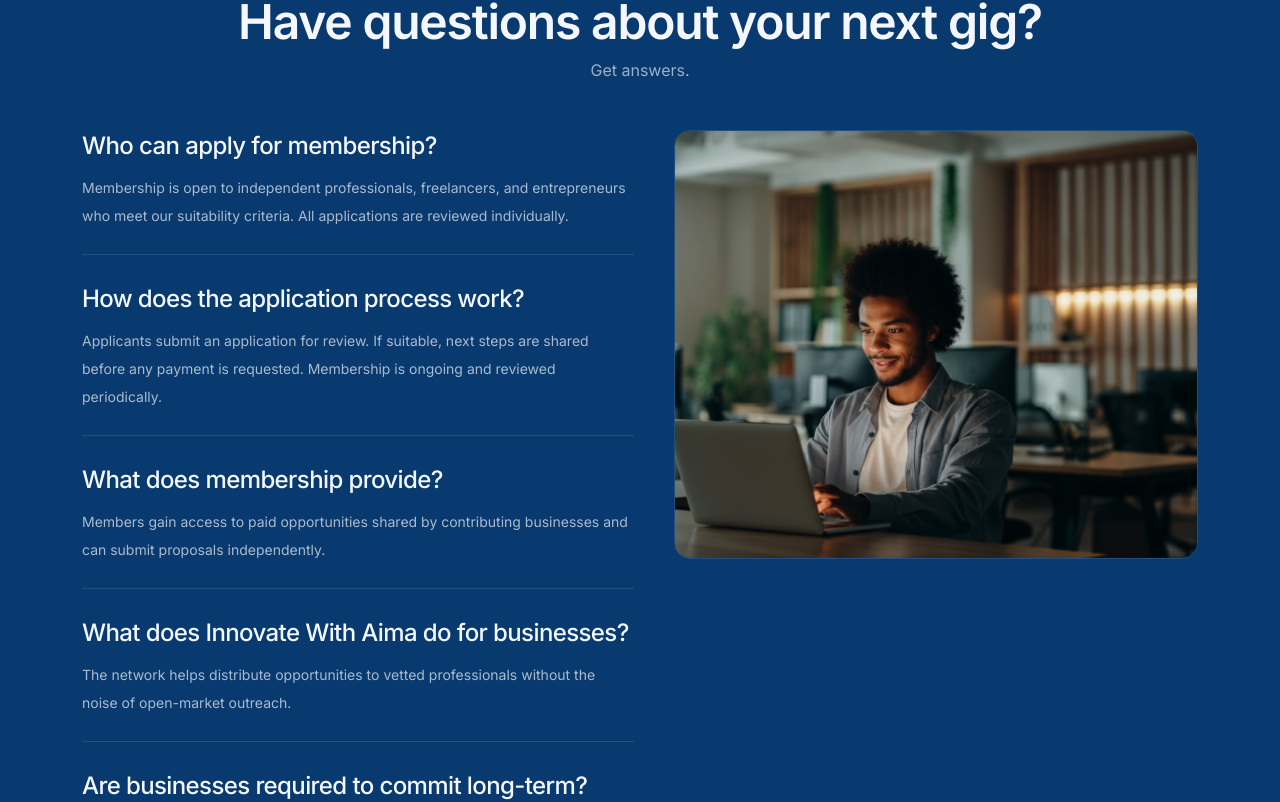
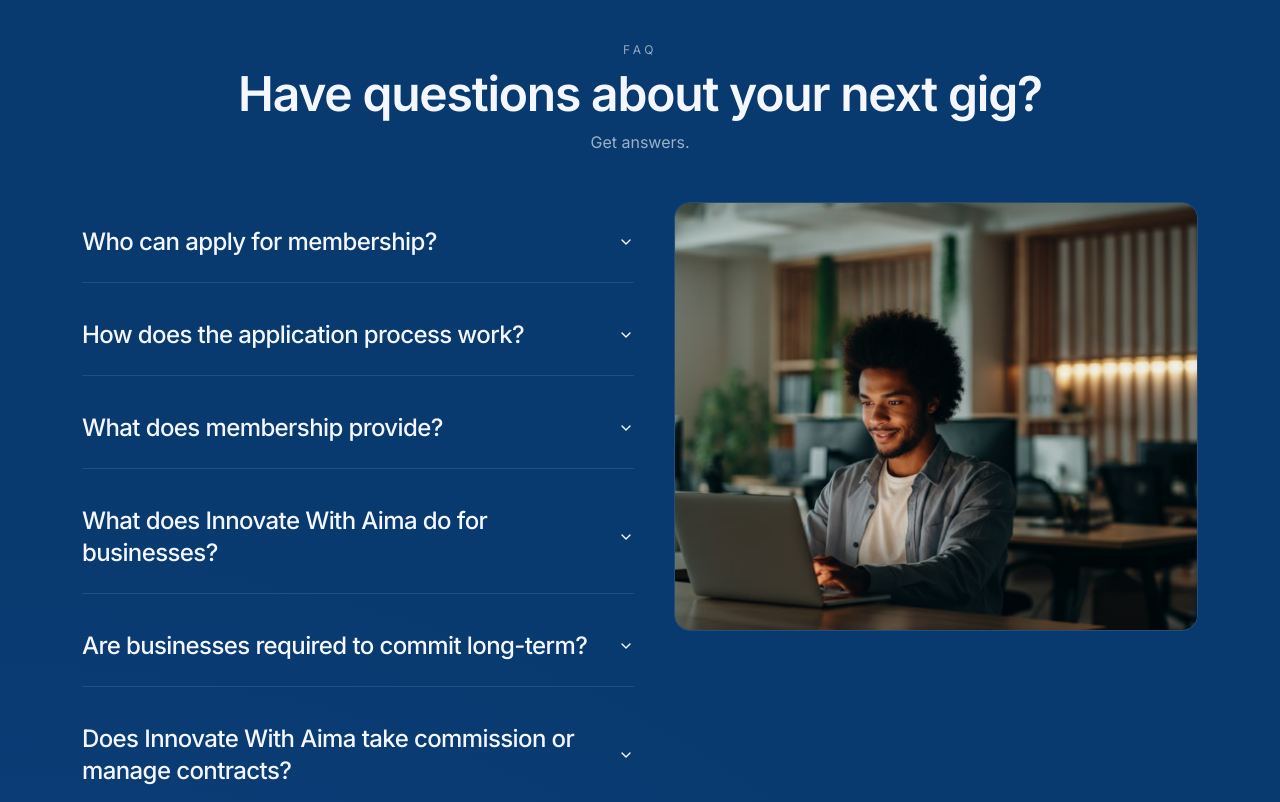
Before and after one commit to 1nn4a/iwa, a React (Vite) app: page / in a window 1280 px wide. Shown: the part 3479-4281 px from the top of the page. Built offline with nearby package versions, Linux system fonts and the light colour scheme.

Commit message:
hero txt a/b 3

```diff
--- a/src/pages/HomePage.tsx
+++ b/src/pages/HomePage.tsx
@@ -1,4 +1,6 @@
 import { motion } from 'framer-motion';
+import { useState } from 'react';
+
 import { Link } from 'react-router-dom';
 import hero from '../assets/iwa.png'
 import cardsBg from '../assets/iwa@.20250410.png'
@@ -98,6 +100,8 @@ const faqs = [
 ];
 
 export default function HomePage() {
+    const [openFaq, setOpenFaq] = useState<number | null>(null);
+
   return (
     <>
       <Helmet>
@@ -109,7 +113,7 @@ export default function HomePage() {
       </Helmet>
 
       <main>
-        <section className="mx-auto max-w-[1180px] px-4 md:px-8 pt-10 md:pt-14">
+<section className="mx-auto max-w-[1180px] px-4 md:px-8 pt-28 md:pt-32">
       <motion.div
             variants={fadeUp}
             initial="hidden"
@@ -428,14 +432,32 @@ We enable specialist businesses and independent professionals to connect, share
           </div>
 
           <div className="mt-12 grid gap-10 grid-cols-1 md:grid-cols-[1fr_0.95fr] md:items-start">
-            <div className="space-y-7">
-              {faqs.map(([q, a]) => (
-                <div key={q} className="border-b border-white/10 pb-6">
-                  <h3 className="text-2xl font-medium tracking-tight">{q}</h3>
-                  <p className="mt-3 max-w-2xl text-sm leading-7 text-white/65">{a}</p>
-                </div>
-              ))}
-            </div>
+           <div className="space-y-3">
+  {faqs.map(([q, a], i) => {
+    const isOpen = openFaq === i;
+    return (
+      <div key={q} className="border-b border-white/10">
+        <button
+          type="button"
+          onClick={() => setOpenFaq(isOpen ? null : i)}
+          className="flex w-full items-center justify-between py-6 text-left"
+        >
+          <h3 className="text-2xl font-medium tracking-tight">{q}</h3>
+          <svg
+            width="16" height="16" viewBox="0 0 24 24" fill="none"
+            stroke="white" strokeWidth="2" strokeLinecap="round" strokeLinejoin="round"
+            className={`shrink-0 ml-4 transition-transform ${isOpen ? 'rotate-180' : ''}`}
+          >
+            <path d="M6 9l6 6 6-6" />
+          </svg>
+        </button>
+        {isOpen && (
+          <p className="pb-6 max-w-2xl text-sm leading-7 text-white/65">{a}</p>
+        )}
+      </div>
+    );
+  })}
+</div>
 
             <div className="rounded-2xl overflow-hidden border border-white/10">
               <img src={hero} className="w-full h-full object-cover" />
```
